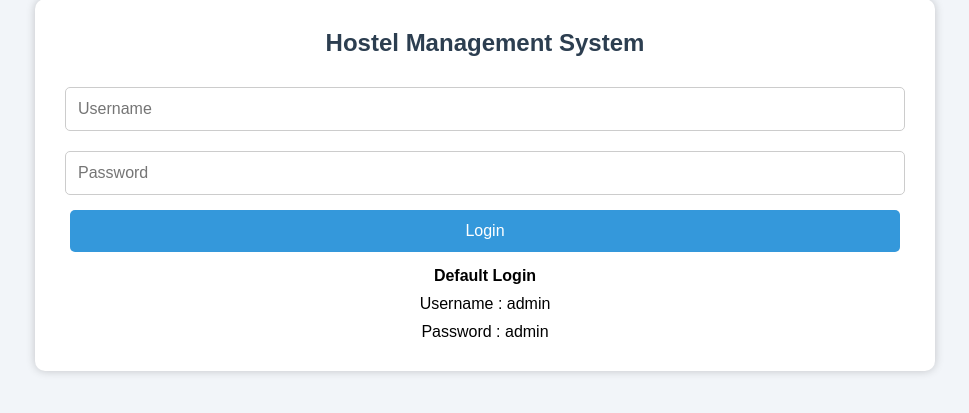
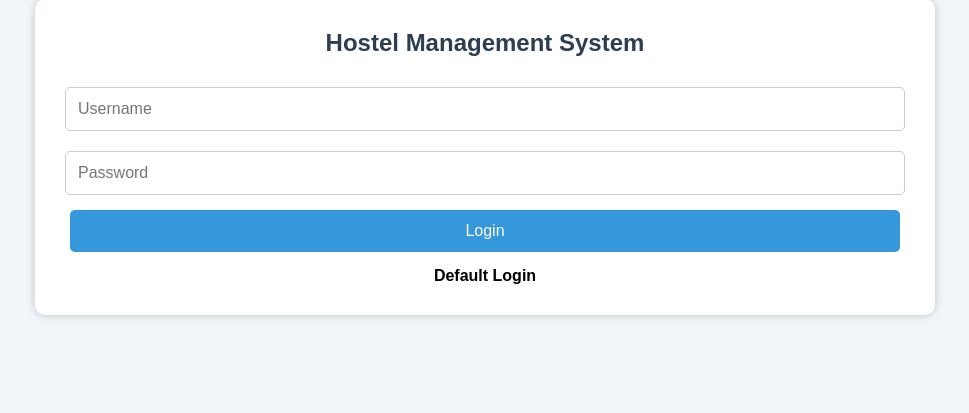
Before and after one commit to Santhoshguthpe/hostel-management-system, a Flask app: page / in a window 1280 px wide. Shown: the part 41-454 px from the top of the page, without its empty margins (155-1124 px from the left). Run offline with Flask 3, Linux system fonts and the light colour scheme.

Commit message:
Remove default credentials from login template
Removed default username and password display from login page.

```diff
--- a/templates/login.html
+++ b/templates/login.html
@@ -26,8 +26,7 @@
     </form>
 
     <p><b>Default Login</b></p>
-    <p>Username : admin</p>
-    <p>Password : admin</p>
+
 
 </div>
 
```
